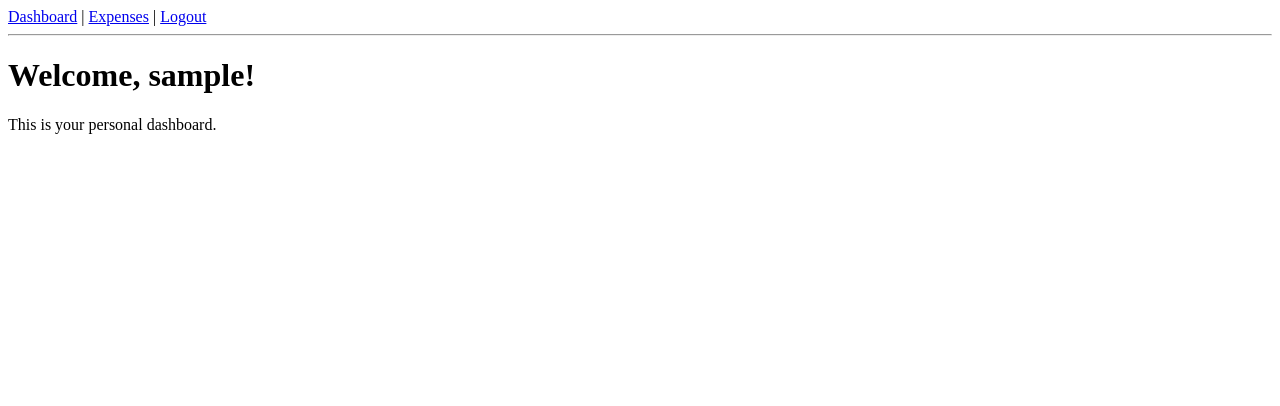
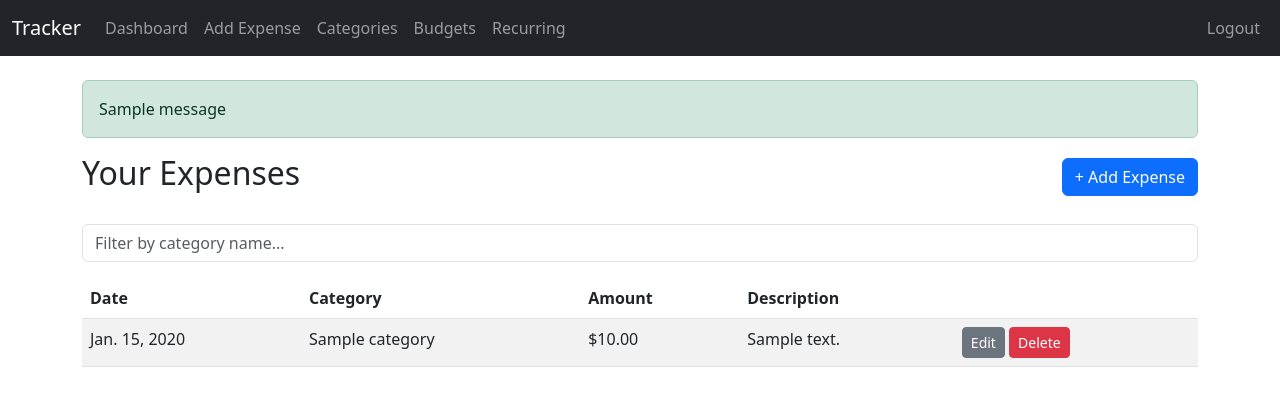
Before and after one commit to nothammad/rasheed_hammad_final_project, a Django app: page / in a window 1280 px wide. Shown: the top 406 px of the page. Run offline with Django 4.2, Linux system fonts and the light colour scheme; a user stored in the database is signed in; tables that the repository leaves empty hold one stand-in row (values such as "Sample post"); one stand-in notice (Sample message) is shown.

Commit message:
version_two

```diff
--- a/tracker/apps.py
+++ b/tracker/apps.py
@@ -1,5 +1,4 @@
 from django.apps import AppConfig
-
 
 class TrackerConfig(AppConfig):
     default_auto_field = 'django.db.models.BigAutoField'
--- a/tracker/templates/tracker/base.html
+++ b/tracker/templates/tracker/base.html
@@ -1,19 +1,67 @@
 <!DOCTYPE html>
-<html>
+<html lang="en">
 <head>
-    <title>Expense Tracker</title>
+    <meta charset="UTF-8">
+    <title>{% block title %}Expense Tracker{% endblock %}</title>
+    <meta name="viewport" content="width=device-width, initial-scale=1">
+
+    <!-- ✅ Bootstrap 5 CDN -->
+    <link href="https://cdn.jsdelivr.net/npm/bootstrap@5.3.0/dist/css/bootstrap.min.css" rel="stylesheet">
+
+    {% block extra_css %}{% endblock %}
 </head>
 <body>
-    <nav>
-        <a href="{% url 'dashboard' %}">Dashboard</a> |
-        <a href="{% url 'expense-list' %}">Expenses</a> |
-        {% if user.is_authenticated %}
-            <a href="{% url 'logout' %}">Logout</a>
-        {% else %}
-            <a href="{% url 'login' %}">Login</a>
+    <!-- ✅ Navbar -->
+    <nav class="navbar navbar-expand-lg navbar-dark bg-dark">
+        <div class="container-fluid">
+            <a class="navbar-brand" href="{% url 'expense-list' %}">Tracker</a>
+            <button class="navbar-toggler" type="button" data-bs-toggle="collapse"
+                    data-bs-target="#navbarNav" aria-controls="navbarNav" aria-expanded="false"
+                    aria-label="Toggle navigation">
+                <span class="navbar-toggler-icon"></span>
+            </button>
+            <div class="collapse navbar-collapse" id="navbarNav">
+                <ul class="navbar-nav me-auto mb-2 mb-lg-0">
+                    {% if user.is_authenticated %}
+                    <li class="nav-item"><a class="nav-link" href="{% url 'dashboard' %}">Dashboard</a></li>
+                    <li class="nav-item"><a class="nav-link" href="{% url 'expense-create' %}">Add Expense</a></li>
+                    <li class="nav-item"><a class="nav-link" href="{% url 'category-list' %}">Categories</a></li>
+                    <li class="nav-item"><a class="nav-link" href="{% url 'budget-list' %}">Budgets</a></li>
+                    <li class="nav-item"><a class="nav-link" href="{% url 'recurring-list' %}">Recurring</a></li>
+                    {% endif %}
+                </ul>
+                <ul class="navbar-nav">
+                    {% if user.is_authenticated %}
+                    <li class="nav-item">
+                        <a class="nav-link" href="{% url 'logout' %}">Logout</a>
+                    </li>
+                    {% else %}
+                    <li class="nav-item">
+                        <a class="nav-link" href="{% url 'login' %}">Login</a>
+                    </li>
+                    {% endif %}
+                </ul>
+            </div>
+        </div>
+    </nav>
+
+    <!-- ✅ Main Container -->
+    <div class="container mt-4">
+        {% if messages %}
+            {% for message in messages %}
+                <div class="alert alert-{{ message.tags }}">
+                    {{ message }}
+                </div>
+            {% endfor %}
         {% endif %}
-    </nav>
-    <hr>
-    {% block content %}{% endblock %}
+
+        {% block content %}
+        <!-- Child templates go here -->
+        {% endblock %}
+    </div>
+
+    <!-- Bootstrap JS (Optional for navbar collapse) -->
+    <script src="https://cdn.jsdelivr.net/npm/bootstrap@5.3.0/dist/js/bootstrap.bundle.min.js"></script>
+    {% block extra_js %}{% endblock %}
 </body>
 </html>
--- a/tracker/templates/tracker/dashboard.html
+++ b/tracker/templates/tracker/dashboard.html
@@ -1,5 +1,61 @@
 {% extends "tracker/base.html" %}
+{% block title %}Dashboard{% endblock %}
+
 {% block content %}
-<h1>Welcome, {{ user.username }}!</h1>
-<p>This is your personal dashboard.</p>
+<h2 class="mb-4">Dashboard</h2>
+
+<div class="row mb-4">
+    <div class="col-md-4">
+        <div class="card text-white bg-primary">
+            <div class="card-body">
+                <h5 class="card-title">Total Spent</h5>
+                <p class="card-text fs-4">${{ total_spent }}</p>
+            </div>
+        </div>
+    </div>
+</div>
+
+<h4 class="mt-5">Spending by Category</h4>
+<table class="table table-bordered mt-3">
+    <thead class="table-light">
+        <tr>
+            <th>Category</th>
+            <th>Total Spent</th>
+        </tr>
+    </thead>
+    <tbody>
+        {% for item in category_summary %}
+        <tr>
+            <td>{{ item.category__name }}</td>
+            <td>${{ item.total }}</td>
+        </tr>
+        {% empty %}
+        <tr><td colspan="2">No data available.</td></tr>
+        {% endfor %}
+    </tbody>
+</table>
+
+<h4 class="mt-5">Budgets</h4>
+<table class="table table-striped mt-3">
+    <thead>
+        <tr>
+            <th>Category</th>
+            <th>Limit</th>
+            <th>Start</th>
+            <th>End</th>
+        </tr>
+    </thead>
+    <tbody>
+        {% for budget in budgets %}
+        <tr>
+            <td>{{ budget.category.name }}</td>
+            <td>${{ budget.amount_limit }}</td>
+            <td>{{ budget.start_date }}</td>
+            <td>{{ budget.end_date }}</td>
+        </tr>
+        {% empty %}
+        <tr><td colspan="4">No active budgets.</td></tr>
+        {% endfor %}
+    </tbody>
+</table>
 {% endblock %}
--- a/tracker/templates/tracker/expense_confirm_delete.html
+++ b/tracker/templates/tracker/expense_confirm_delete.html
@@ -1,9 +1,12 @@
 {% extends "tracker/base.html" %}
+{% block title %}Delete Expense{% endblock %}
+
 {% block content %}
 <h2>Confirm Delete</h2>
 <p>Are you sure you want to delete this expense?</p>
 <form method="post">
     {% csrf_token %}
-    <button type="submit">Confirm</button>
+    <button type="submit" class="btn btn-danger">Yes, Delete</button>
+    <a href="{% url 'expense-list' %}" class="btn btn-secondary">Cancel</a>
 </form>
 {% endblock %}
--- a/tracker/templates/tracker/expense_list.html
+++ b/tracker/templates/tracker/expense_list.html
@@ -1,13 +1,41 @@
 {% extends "tracker/base.html" %}
+{% block title %}My Expenses{% endblock %}
+
 {% block content %}
-<h2>Your Expenses</h2>
-<a href="{% url 'expense-add' %}">+ Add New Expense</a>
-<ul>
-    {% for expense in expenses %}
-        <li>${{ expense.amount }} - {{ expense.category }} - {{ expense.date }}
-            (<a href="{% url 'expense-edit' expense.pk %}">Edit</a> |
-             <a href="{% url 'expense-delete' expense.pk %}">Delete</a>)
-        </li>
-    {% endfor %}
-</ul>
+<div class="d-flex justify-content-between align-items-center mb-4">
+    <h2>Your Expenses</h2>
+    <a href="{% url 'expense-create' %}" class="btn btn-primary">+ Add Expense</a>
+</div>
+
+<form method="get" class="mb-3">
+    <input type="text" name="category" class="form-control" placeholder="Filter by category name..." value="{{ request.GET.category }}">
+</form>
+
+<table class="table table-striped">
+    <thead>
+        <tr>
+            <th>Date</th>
+            <th>Category</th>
+            <th>Amount</th>
+            <th>Description</th>
+            <th></th>
+        </tr>
+    </thead>
+    <tbody>
+        {% for expense in expenses %}
+        <tr>
+            <td>{{ expense.date }}</td>
+            <td>{{ expense.category.name }}</td>
+            <td>${{ expense.amount }}</td>
+            <td>{{ expense.description }}</td>
+            <td>
+                <a href="{% url 'expense-update' expense.pk %}" class="btn btn-sm btn-secondary">Edit</a>
+                <a href="{% url 'expense-delete' expense.pk %}" class="btn btn-sm btn-danger">Delete</a>
+            </td>
+        </tr>
+        {% empty %}
+        <tr><td colspan="5">No expenses found.</td></tr>
+        {% endfor %}
+    </tbody>
+</table>
 {% endblock %}
--- a/tracker/urls.py
+++ b/tracker/urls.py
@@ -1,10 +1,36 @@
 from django.urls import path
-from . import views
+from .views import (
+    ExpenseListView, ExpenseCreateView, ExpenseUpdateView, ExpenseDeleteView,
+    CategoryListView, CategoryCreateView, CategoryUpdateView, CategoryDeleteView,
+    BudgetListView, BudgetCreateView, BudgetUpdateView, BudgetDeleteView,
+    RecurringExpenseListView, RecurringExpenseCreateView, RecurringExpenseUpdateView, RecurringExpenseDeleteView,
+    dashboard_view,
+)
 
 urlpatterns = [
-    path('', views.DashboardView.as_view(), name='dashboard'),
-    path('expenses/', views.ExpenseListView.as_view(), name='expense-list'),
-    path('expenses/add/', views.ExpenseCreateView.as_view(), name='expense-add'),
-    path('expenses/<int:pk>/edit/', views.ExpenseUpdateView.as_view(), name='expense-edit'),
-    path('expenses/<int:pk>/delete/', views.ExpenseDeleteView.as_view(), name='expense-delete'),
+    # Expense URLs
+    path('', ExpenseListView.as_view(), name='expense-list'),
+    path('expenses/add/', ExpenseCreateView.as_view(), name='expense-create'),
+    path('expenses/<int:pk>/edit/', ExpenseUpdateView.as_view(), name='expense-update'),
+    path('expenses/<int:pk>/delete/', ExpenseDeleteView.as_view(), name='expense-delete'),
+
+    # Category URLs
+    path('categories/', CategoryListView.as_view(), name='category-list'),
+    path('categories/add/', CategoryCreateView.as_view(), name='category-create'),
+    path('categories/<int:pk>/edit/', CategoryUpdateView.as_view(), name='category-update'),
+    path('categories/<int:pk>/delete/', CategoryDeleteView.as_view(), name='category-delete'),
+
+    # Budget URLs
+    path('budgets/', BudgetListView.as_view(), name='budget-list'),
+    path('budgets/add/', BudgetCreateView.as_view(), name='budget-create'),
+    path('budgets/<int:pk>/edit/', BudgetUpdateView.as_view(), name='budget-update'),
+    path('budgets/<int:pk>/delete/', BudgetDeleteView.as_view(), name='budget-delete'),
+
+    # Recurring Expense URLs
+    path('recurring/', RecurringExpenseListView.as_view(), name='recurring-list'),
+    path('recurring/add/', RecurringExpenseCreateView.as_view(), name='recurring-create'),
+    path('recurring/<int:pk>/edit/', RecurringExpenseUpdateView.as_view(), name='recurring-update'),
+    path('recurring/<int:pk>/delete/', RecurringExpenseDeleteView.as_view(), name='recurring-delete'),
+
+    path('dashboard/', dashboard_view, name='dashboard'),
 ]
--- a/tracker/views.py
+++ b/tracker/views.py
@@ -1,37 +1,195 @@
-from django.views.generic import TemplateView, ListView, CreateView, UpdateView, DeleteView
 from django.contrib.auth.mixins import LoginRequiredMixin
+from django.views.generic import ListView, CreateView, UpdateView, DeleteView
 from django.urls import reverse_lazy
-from .models import Expense
-from .forms import ExpenseForm
+from .models import Expense, Category, Budget, RecurringExpense
+from django.db.models import Sum
+from django.shortcuts import render, redirect
 
-class DashboardView(LoginRequiredMixin, TemplateView):
-    template_name = "tracker/dashboard.html"
+
+
+# ---------- EXPENSE VIEWS ----------
+
+def dashboard_view(request):
+    user = request.user
+    expenses = Expense.objects.filter(user=user)
+    budgets = Budget.objects.filter(user=user)
+
+    total_spent = expenses.aggregate(total=Sum('amount'))['total'] or 0
+
+    category_summary = (
+        expenses.values('category__name')
+        .annotate(total=Sum('amount'))
+        .order_by('-total')
+    )
+
+    context = {
+        'total_spent': total_spent,
+        'category_summary': category_summary,
+        'budgets': budgets,
+    }
+    return render(request, 'tracker/dashboard.html', context)
 
 class ExpenseListView(LoginRequiredMixin, ListView):
     model = Expense
-    template_name = "tracker/expense_list.html"
+    template_name = 'tracker/expense_list.html'
     context_object_name = 'expenses'
 
     def get_queryset(self):
-        return Expense.objects.filter(user=self.request.user)
+        queryset = Expense.objects.filter(user=self.request.user)
+        category = self.request.GET.get('category')
+        if category:
+            queryset = queryset.filter(category__name__icontains=category)
+        return queryset.order_by('-date')
+
 
 class ExpenseCreateView(LoginRequiredMixin, CreateView):
     model = Expense
-    form_class = ExpenseForm
-    template_name = "tracker/expense_form.html"
+    fields = ['category', 'amount', 'date', 'description']
+    template_name = 'tracker/expense_form.html'
     success_url = reverse_lazy('expense-list')
 
     def form_valid(self, form):
         form.instance.user = self.request.user
         return super().form_valid(form)
 
+
 class ExpenseUpdateView(LoginRequiredMixin, UpdateView):
     model = Expense
-    form_class = ExpenseForm
-    template_name = "tracker/expense_form.html"
+    fields = ['category', 'amount', 'date', 'description']
+    template_name = 'tracker/expense_form.html'
     success_url = reverse_lazy('expense-list')
+
+    def get_queryset(self):
+        return Expense.objects.filter(user=self.request.user)
+
 
 class ExpenseDeleteView(LoginRequiredMixin, DeleteView):
     model = Expense
-    template_name = "tracker/expense_confirm_delete.html"
+    template_name = 'tracker/expense_confirm_delete.html'
     success_url = reverse_lazy('expense-list')
+
+    def get_queryset(self):
+        return Expense.objects.filter(user=self.request.user)
+
+
+# ---------- CATEGORY VIEWS ----------
+
+class CategoryListView(LoginRequiredMixin, ListView):
+    model = Category
+    template_name = 'tracker/category_list.html'
+    context_object_name = 'categories'
+
+    def get_queryset(self):
+        return Category.objects.filter(user=self.request.user)
+
+
+class CategoryCreateView(LoginRequiredMixin, CreateView):
+    model = Category
+    fields = ['name', 'is_custom']
+    template_name = 'tracker/category_form.html'
+    success_url = reverse_lazy('category-list')
+
+    def form_valid(self, form):
+        form.instance.user = self.request.user
+        return super().form_valid(form)
+
+
+class CategoryUpdateView(LoginRequiredMixin, UpdateView):
+    model = Category
+    fields = ['name', 'is_custom']
+    template_name = 'tracker/category_form.html'
+    success_url = reverse_lazy('category-list')
+
+    def get_queryset(self):
+        return Category.objects.filter(user=self.request.user)
+
+
+class CategoryDeleteView(LoginRequiredMixin, DeleteView):
+    model = Category
+    template_name = 'tracker/category_confirm_delete.html'
+    success_url = reverse_lazy('category-list')
+
+    def get_queryset(self):
+        return Category.objects.filter(user=self.request.user)
+
+
+# ---------- BUDGET VIEWS ----------
+
+class BudgetListView(LoginRequiredMixin, ListView):
+    model = Budget
+    template_name = 'tracker/budget_list.html'
+    context_object_name = 'budgets'
+
+    def get_queryset(self):
+        return Budget.objects.filter(user=self.request.user)
+
+
+class BudgetCreateView(LoginRequiredMixin, CreateView):
+    model = Budget
+    fields = ['category', 'amount_limit', 'start_date', 'end_date']
+    template_name = 'tracker/budget_form.html'
+    success_url = reverse_lazy('budget-list')
+
+    def form_valid(self, form):
+        form.instance.user = self.request.user
+        return super().form_valid(form)
+
+
+class BudgetUpdateView(LoginRequiredMixin, UpdateView):
+    model = Budget
+    fields = ['category', 'amount_limit', 'start_date', 'end_date']
+    template_name = 'tracker/budget_form.html'
+    success_url = reverse_lazy('budget-list')
+
+    def get_queryset(self):
+        return Budget.objects.filter(user=self.request.user)
+
+
+class BudgetDeleteView(LoginRequiredMixin, DeleteView):
+    model = Budget
+    template_name = 'tracker/budget_confirm_delete.html'
+    success_url = reverse_lazy('budget-list')
+
+    def get_queryset(self):
+        return Budget.objects.filter(user=self.request.user)
+
+
+# ---------- RECURRING EXPENSE VIEWS ----------
+
+class RecurringExpenseListView(LoginRequiredMixin, ListView):
+    model = RecurringExpense
+    template_name = 'tracker/recurring_list.html'
+    context_object_name = 'recurring_expenses'
+
+    def get_queryset(self):
+        return RecurringExpense.objects.filter(user=self.request.user)
+
+
+class RecurringExpenseCreateView(LoginRequiredMixin, CreateView):
+    model = RecurringExpense
+    fields = ['category', 'amount', 'description', 'frequency', 'due_date']
+    template_name = 'tracker/recurring_form.html'
+    success_url = reverse_lazy('recurring-list')
+
+    def form_valid(self, form):
+        form.instance.user = self.request.user
+        return super().form_valid(form)
+
+
+class RecurringExpenseUpdateView(LoginRequiredMixin, UpdateView):
+    model = RecurringExpense
+    fields = ['category', 'amount', 'description', 'frequency', 'due_date']
+    template_name = 'tracker/recurring_form.html'
+    success_url = reverse_lazy('recurring-list')
+
+    def get_queryset(self):
+        return RecurringExpense.objects.filter(user=self.request.user)
+
+
+class RecurringExpenseDeleteView(LoginRequiredMixin, DeleteView):
+    model = RecurringExpense
+    template_name = 'tracker/recurring_confirm_delete.html'
+    success_url = reverse_lazy('recurring-list')
+
+    def get_queryset(self):
+        return RecurringExpense.objects.filter(user=self.request.user)
```
Also changed, not shown: tracker/admin.py (+39 -4 lines), tracker/forms.py (+25 -3 lines), tracker/templates/tracker/expense_form.html (+6 -3 lines).
